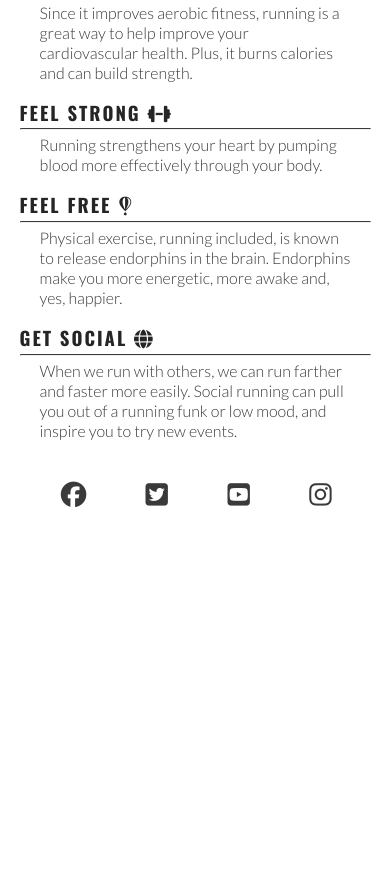
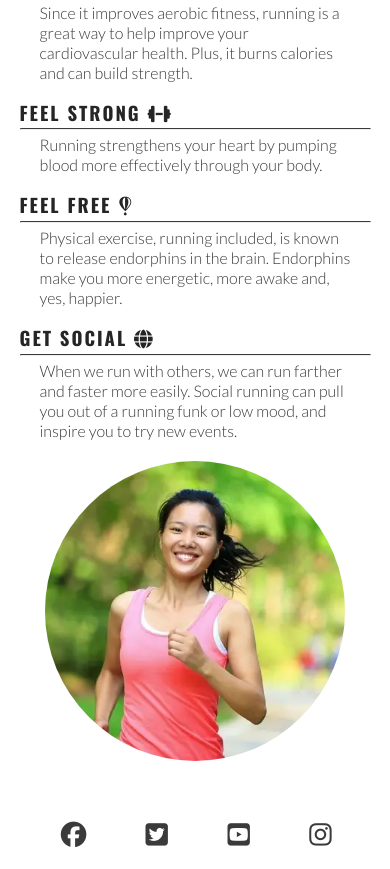
Before and after one commit to HollieMorrison/Love-running, a plain HTML site: page index.html in a window 390 px wide. Shown: the part 915-1784 px from the top of the page. Before the commit the page ends 1444 px from the top, so only its background shows below. Drawn offline with nearby package versions, Linux system fonts and the light colour scheme.

Commit message:
Correct benefits image for mobile view

```diff
--- a/assets/css/style.css
+++ b/assets/css/style.css
@@ -140,6 +140,23 @@ main {
     margin: 5px 0;
 }
 
+#circle-cover-bg{
+  background: url('../images/reasons-image.webp') no-repeat top center / cover;
+  height: 90vw;
+  width: 90vw;
+  margin-bottom: 20px;
+  border-radius: 50%;
+  max-width: 300px;
+  max-height: 300px;
+}
+
+#benefits-image{
+  display: flex;
+  align-items: center;
+  justify-content: center;
+}
+
+
 /* Footer */
 #social-networks {
     text-align: center;
--- a/index.html
+++ b/index.html
@@ -76,6 +76,9 @@
                             you out of a running funk or low mood, and inspire you to try new events.</p>
                     </div>
                 </div>
+                <div id="benefits-image">
+                  <div id="circle-cover-bg"></div>
+                </div>
             </div>
         </section>
     </main>
```
Also changed, not shown: assets/images/reasons-image.webp (added).
